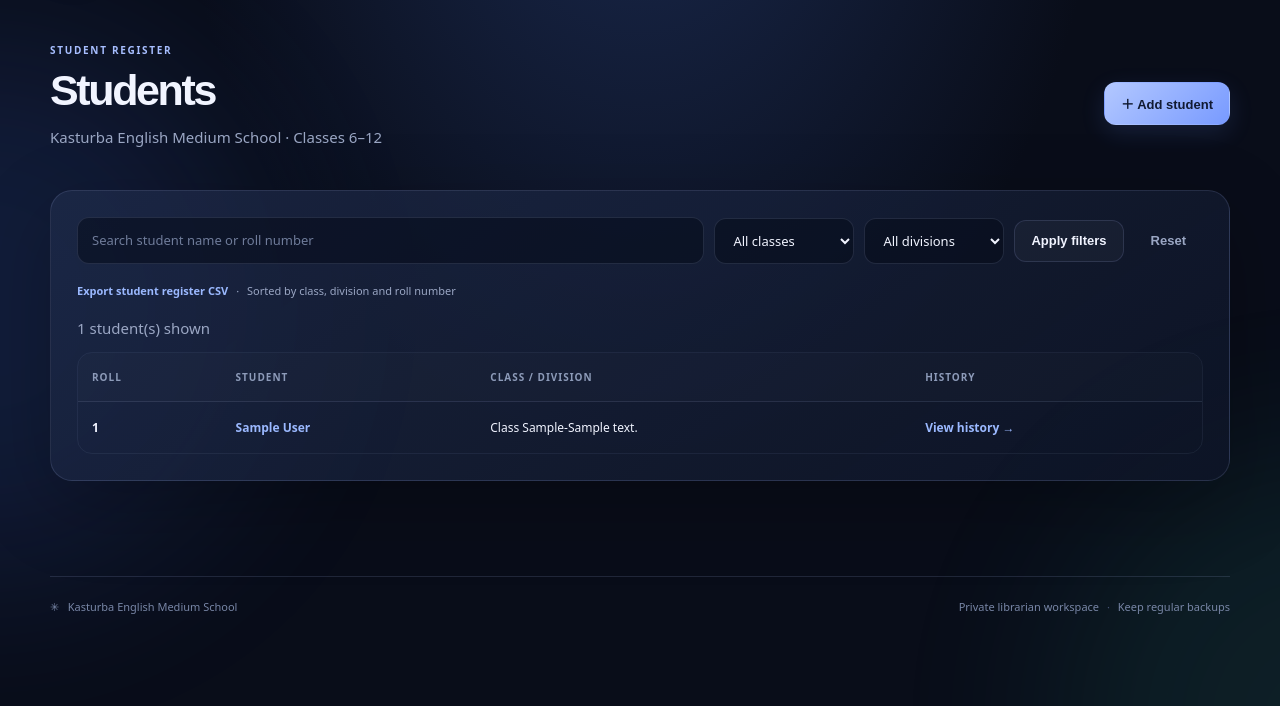
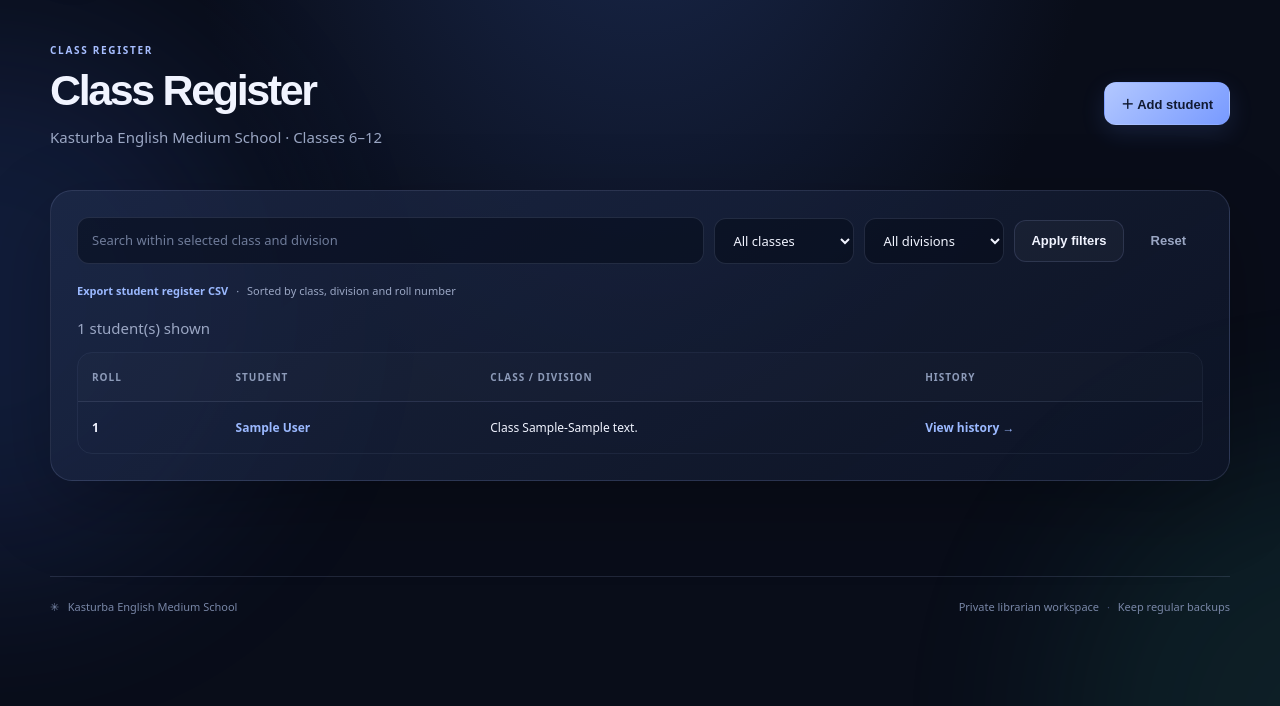
Before and after one commit to DevAstrro/LibrarySystem, a Flask app: template templates/students.html in a window 1280 px wide. Shown: the part 94-800 px from the top of the page. Run offline with Flask 3, Linux system fonts and the light colour scheme; the template is opened without the code that fills it: most values are stand-ins (such as "Sample title", 1, 10 or a date in 2020); some libraries are stand-ins or nearby versions.

Commit message:
Rename student register and clarify filtered search behavior

```diff
--- a/templates/students.html
+++ b/templates/students.html
@@ -1,9 +1,9 @@
 {% extends 'base.html' %}
 {% block title %}Students{% endblock %}
 {% block content %}
-<div class="page-heading heading-row"><div><p class="eyebrow">STUDENT REGISTER</p><h1>Students</h1><p class="muted">Kasturba English Medium School · Classes 6–12</p></div><a class="button button-primary" href="{{ url_for('new_student', grade=selected_grade or '', division=selected_division or '') }}">＋ Add student</a></div>
+<div class="page-heading heading-row"><div><p class="eyebrow">CLASS REGISTER</p><h1>Class Register</h1><p class="muted">Kasturba English Medium School · Classes 6–12</p></div><a class="button button-primary" href="{{ url_for('new_student', grade=selected_grade or '', division=selected_division or '') }}">＋ Add student</a></div>
 <section class="panel">
-<form method="get" class="search-toolbar"><input type="search" name="q" value="{{ query }}" placeholder="Search student name or roll number" aria-label="Search students"><select name="grade" aria-label="Filter by class"><option value="">All classes</option>{% for grade in class_grades %}<option value="{{ grade }}" {% if selected_grade == grade %}selected{% endif %}>Class {{ grade }}</option>{% endfor %}</select><select name="division" aria-label="Filter by division"><option value="">All divisions</option>{% for division in class_divisions %}<option value="{{ division }}" {% if selected_division == division %}selected{% endif %}>Division {{ division }}</option>{% endfor %}</select><button class="button button-secondary" type="submit">Apply filters</button><a class="button button-quiet" href="{{ url_for('students') }}">Reset</a></form>
+<form method="get" class="search-toolbar"><input type="search" name="q" value="{{ query }}" placeholder="Search within selected class and division" aria-label="Search students"><select name="grade" aria-label="Filter by class"><option value="">All classes</option>{% for grade in class_grades %}<option value="{{ grade }}" {% if selected_grade == grade %}selected{% endif %}>Class {{ grade }}</option>{% endfor %}</select><select name="division" aria-label="Filter by division"><option value="">All divisions</option>{% for division in class_divisions %}<option value="{{ division }}" {% if selected_division == division %}selected{% endif %}>Division {{ division }}</option>{% endfor %}</select><button class="button button-secondary" type="submit">Apply filters</button><a class="button button-quiet" href="{{ url_for('students') }}">Reset</a></form>
 <div class="utility-links"><a href="{{ url_for('export_students_csv',grade=selected_grade,division=selected_division) }}">Export student register CSV</a><span>·</span><span>Sorted by class, division and roll number</span></div>
 {% if students %}<div class="results-meta"><span class="muted">{{ students|length }} student(s) shown</span></div><div class="table-wrap"><table><thead><tr><th>Roll</th><th>Student</th><th>Class / division</th><th>History</th></tr></thead><tbody>{% for student in students %}<tr><td><strong>{{ student.roll_number }}</strong></td><td><a href="{{ url_for('student_detail',student_id=student.id) }}">{{ student.full_name }}</a></td><td>Class {{ student.class_grade }}-{{ student.division }}</td><td><a class="row-action" href="{{ url_for('student_detail',student_id=student.id) }}">View history →</a></td></tr>{% endfor %}</tbody></table></div>
 {% else %}<div class="empty-state"><div class="empty-icon">♙</div><h3>No students in this view</h3><p>Add students manually or change the class/division filters.</p><a class="button button-primary" href="{{ url_for('new_student', grade=selected_grade or '', division=selected_division or '') }}">Add first student</a></div>{% endif %}
```
